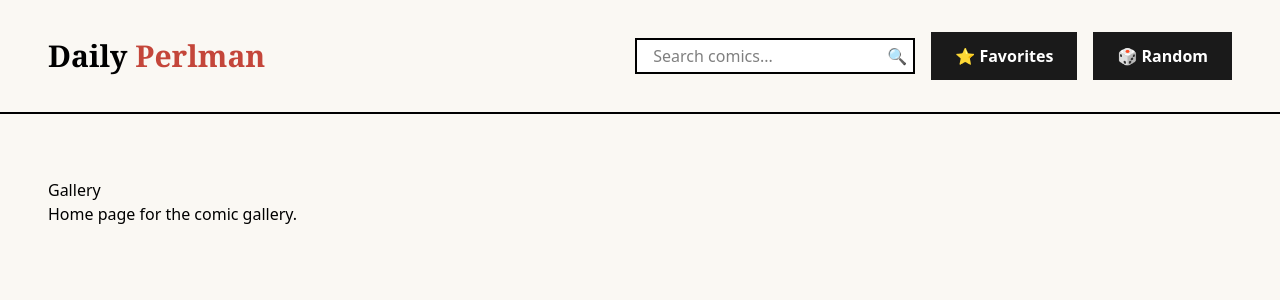
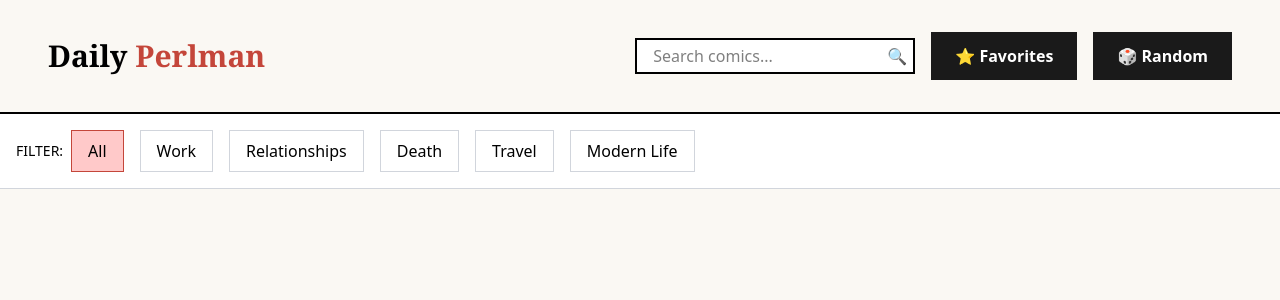
Before and after one commit to jdoneil/daily-dose, a React (Vite) app: page / in a window 1280 px wide. Shown: the top 300 px of the page. Built offline with nearby package versions, Linux system fonts and the light colour scheme.

Commit message:
style fixes

```diff
--- a/src/App.tsx
+++ b/src/App.tsx
@@ -9,13 +9,11 @@ function App() {
     <>
       <BrowserRouter>
         <Header />
-        <main>
-          <Routes>
-            <Route path="/" element={<Gallery />} />
-            <Route path="/comic/:id" element={<Details />} />
-            <Route path="/favorites" element={<Favorites />} />
-          </Routes>
-        </main>
+        <Routes>
+          <Route path="/" element={<Gallery />} />
+          <Route path="/comic/:id" element={<Details />} />
+          <Route path="/favorites" element={<Favorites />} />
+        </Routes>
         <footer />
       </BrowserRouter>
     </>
--- /dev/null
+++ b/src/components/Filters.tsx
@@ -0,0 +1,37 @@
+import { useState } from "react";
+
+const filters = [
+  "All",
+  "Work",
+  "Relationships",
+  "Death",
+  "Travel",
+  "Modern Life",
+];
+
+export const Filters: React.FC = () => {
+  const [selected, setSelected] = useState("All");
+
+  return (
+    <div className="bg-paper border-gray-300 border-b p-4 ">
+      <div className="max-w-350 mx-auto flex overflow-auto scrollbar-hidden items-center">
+        <span className="hidden sm:block text-sm mr-2 uppercase"> Filter:</span>
+        {filters.map((filter) => {
+          return (
+            <div
+              className={`border py-2 px-4 whitespace-nowrap mr-4 text-sm md:text-base ${
+                selected === filter
+                  ? "border-accent bg-red-200"
+                  : "border-gray-300"
+              }`}
+              key={filter}
+              onClick={() => setSelected(filter)}
+            >
+              <span>{filter}</span>
+            </div>
+          );
+        })}
+      </div>
+    </div>
+  );
+};
--- a/src/components/Header.tsx
+++ b/src/components/Header.tsx
@@ -4,7 +4,7 @@ export const Header: React.FC = () => {
   return (
     <header className="sticky border-b-2">
       {/*Desktop Header*/}
-      <div className="hidden md:flex flex-row items-center justify-between px-12 py-8">
+      <div className="hidden md:flex flex-row items-center justify-between px-12 py-8 max-w-350 mx-auto">
         <h1 className="text-3xl font-bold font-serif">
           Daily <span className="text-accent">Perlman</span>
         </h1>
--- a/src/index.css
+++ b/src/index.css
@@ -39,5 +39,4 @@ html {
 main {
   max-width: 1400px;
   margin: 0 auto;
-  padding: 3rem 2rem;
 }
--- a/src/pages/Gallery.tsx
+++ b/src/pages/Gallery.tsx
@@ -1,8 +1,9 @@
+import { Filters } from "../components/Filters";
+
 export default function Gallery() {
   return (
-    <main style={{ padding: "1rem" }}>
-      <h1>Gallery</h1>
-      <p>Home page for the comic gallery.</p>
-    </main>
+    <>
+      <Filters />
+    </>
   );
 }
```
